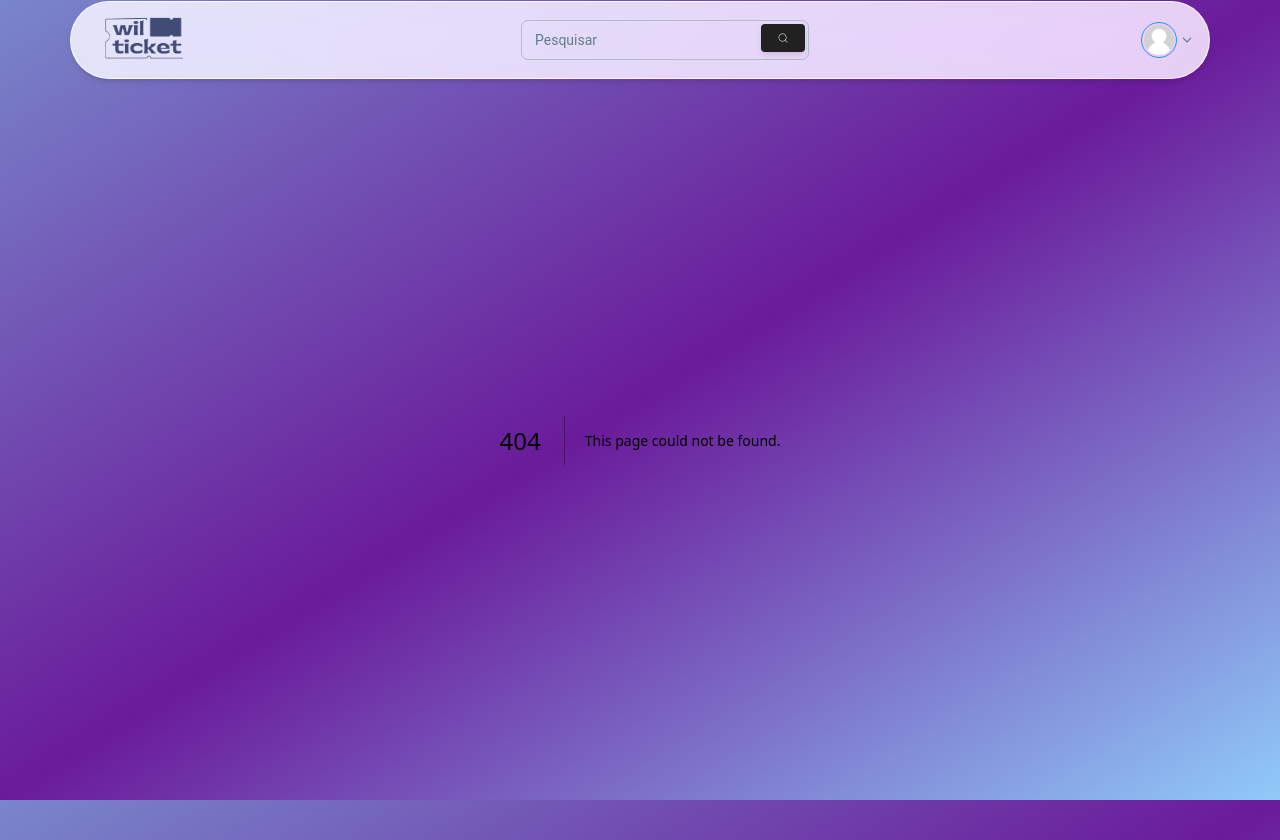
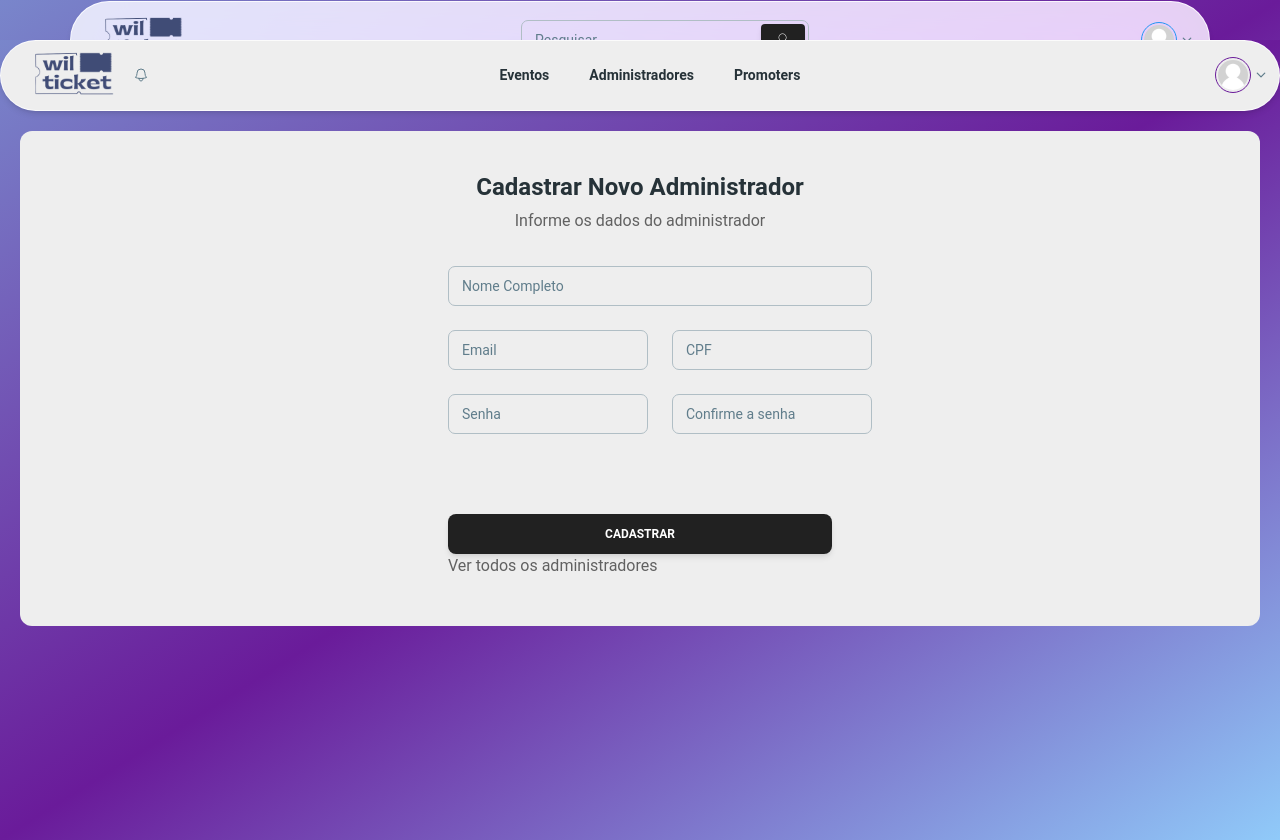
Before and after one commit to WilburTicketsCode/backend, a Next.js app: page /admin in a window 1280 px wide. Before the commit this address had no page. Built offline with nearby package versions, Linux system fonts and the light colour scheme.

Commit message:
:construction: Tela do Admin

```diff
--- /dev/null
+++ b/src/app/admin/page.tsx
@@ -0,0 +1,15 @@
+'use client'
+
+import NavBarAdm from "@/components/Navbar/Adm"
+import TelaNewAdm from "@/components/Admin/NewAdmin"
+
+export default function Adm() {
+    return (
+      <section className='m-0 bg-gradient-to-br from-indigo-300 via-purple-800 to-blue-200 h-screen w-screen'>
+        <div>
+          <NavBarAdm />
+          <TelaNewAdm />
+        </div>
+      </section>
+    )
+  }
--- a/src/app/page.tsx
+++ b/src/app/page.tsx
@@ -15,6 +15,7 @@ export default function Home() {
         <Link href="/profile/customer"><Button>Perfil</Button></Link>
         <Link href="/event-details">evento</Link>
         <Link href="/home">Página inicial</Link>
+        <Link href="/admin">Administrador</Link>
       </ul>
     </div>
   )
--- /dev/null
+++ b/src/components/Admin/NewAdmin/index.tsx
@@ -0,0 +1,44 @@
+import { Input } from "@material-tailwind/react";
+import {
+    Card,
+    Button,
+    Typography,
+} from "@material-tailwind/react";
+
+export default function TelaNewAdm() {
+    return (
+        <section className='bg-gray-200 text-blue-900 rounded-xl p-10 m-5 w-auto h-auto flex gap-20 items-center justify-center'>
+
+            <Card color="transparent" shadow={false} className="flex items-center justify-center">
+                <Typography variant="h4" color="blue-gray">
+                    Cadastrar Novo Administrador
+                </Typography>
+                <Typography color="gray" className="mt-1 font-normal">
+                    Informe os dados do administrador
+                </Typography>
+                <form className="mt-8 mb-2 w-80 max-w-screen-lg sm:w-96">
+                    <div className="min-w-fit mb-4 flex flex-col gap-6">
+                        <Input label="Nome Completo" />
+
+                        <div className="flex flex-col gap-6 md:flex-row">
+                            <Input label="Email" />
+                            <Input label="CPF" />
+                        </div>
+
+                        <div className="flex flex-col gap-6 md:flex-row">
+                            <Input label="Senha" />
+                            <Input label="Confirme a senha" />
+                        </div>
+                    </div>
+
+                    <Button className="mt-20" fullWidth>
+                        Cadastrar
+                    </Button>
+
+                    <a href="/admin-list" className="">Ver todos os administradores</a>
+                </form>
+            </Card>
+
+        </section>
+    )
+}
--- /dev/null
+++ b/src/components/Navbar/Adm/index.tsx
@@ -0,0 +1,179 @@
+'use client'
+import React from "react";
+import {
+  Navbar,
+  MobileNav,
+  Typography,
+  Button,
+  Menu,
+  MenuHandler,
+  MenuList,
+  MenuItem,
+  Avatar,
+  IconButton,
+} from "@material-tailwind/react";
+import {
+  UserCircleIcon,
+  ArrowLeftOnRectangleIcon,
+  ChevronDownIcon,
+  Bars3Icon,
+  BellIcon,
+} from "@heroicons/react/24/outline";
+import Link from "next/link";
+
+// profile menu component
+const profileMenuItems = [
+  {
+    label: "Meu Perfil",
+    icon: UserCircleIcon,
+  },
+  {
+    label: "Sair",
+    icon: ArrowLeftOnRectangleIcon,
+  },
+];
+
+function ProfileMenu() {
+  const [isMenuOpen, setIsMenuOpen] = React.useState(false);
+  const closeMenu = () => setIsMenuOpen(false);
+
+  return (
+    <Menu open={isMenuOpen} handler={setIsMenuOpen} placement="bottom-end">
+      <MenuHandler>
+        <Button
+          variant="text"
+          color="blue-gray"
+          className="flex items-center gap-1 rounded-full py-0.5 pr-2 pl-0.5 lg:ml-auto"
+        >
+          <Avatar
+            variant="circular"
+            size="sm"
+            alt="candice wu"
+            className="border border-purple-800 p-0.5"
+            src="/img/profile/placeholder.jpg"
+          />
+          <ChevronDownIcon
+            strokeWidth={2.5}
+            className={`h-3 w-3 transition-transform ${isMenuOpen ? "rotate-180" : ""
+              }`}
+          />
+        </Button>
+      </MenuHandler>
+      <MenuList className="p-1">
+        {profileMenuItems.map(({ label, icon }, key) => {
+          const isLastItem = key === profileMenuItems.length - 1;
+          return (
+            <MenuItem
+              key={label}
+              onClick={closeMenu}
+              className={`flex items-center gap-2 rounded ${isLastItem
+                  ? "hover:bg-red-500/10 focus:bg-red-500/10 active:bg-red-500/10"
+                  : ""
+                }`}
+            >
+              {React.createElement(icon, {
+                className: `h-4 w-4 ${isLastItem ? "text-red-500" : ""}`,
+                strokeWidth: 2,
+              })}
+              <Typography
+                as="span"
+                variant="small"
+                className="font-normal"
+                color={isLastItem ? "red" : "inherit"}
+              >
+                {label}
+              </Typography>
+            </MenuItem>
+          );
+        })}
+      </MenuList>
+    </Menu>
+  );
+}
+
+// nav list component
+const navListItems = [
+  {
+    label: "Eventos",
+  },
+  {
+    label: "Administradores",
+  },
+  {
+    label: "Promoters",
+  },
+];
+
+function NavList() {
+  return (
+    <ul className="mb-4 mt-2 flex flex-col gap-4 lg:mb-0 lg:mt-0 lg:flex-row lg:items-center">
+      {navListItems.map(({ label }, key) => (
+        <Typography
+          key={label}
+          as="a"
+          href="#"
+          variant="small"
+          color="blue-gray"
+          className="font-semibold"
+        >
+          <MenuItem className="flex items-center gap-2 lg:rounded-full">
+            {label}
+          </MenuItem>
+        </Typography>
+
+      ))}
+    </ul>
+  );
+}
+
+export default function NavBarAdm() {
+  const [isNavOpen, setIsNavOpen] = React.useState(false);
+  const toggleIsNavOpen = () => setIsNavOpen((cur) => !cur);
+
+  React.useEffect(() => {
+    window.addEventListener(
+      "resize",
+      () => window.innerWidth >= 960 && setIsNavOpen(false)
+    );
+  }, []);
+
+  return (
+    <Navbar className="bg-opacity-100 bg-gray-200 mx-auto max-w-screen-md-xl p-1 lg:rounded-full lg:pl-6">
+      <div className="relative mx-auto flex items-center text-blue-gray-900">
+
+        <Link href='/'>
+          <img className="h-[3.8rem] w-[6rem] cursor-pointer"
+            alt="qualquer coisa"
+            src="/icons/wil.svg" >
+          </img>
+        </Link>
+
+        <div className="absolute top-2/4 left-2/4 hidden -translate-x-2/4 -translate-y-2/4 lg:block">
+          <NavList />
+        </div>
+
+        <IconButton
+          variant="text"
+          color="blue-gray"
+          className="ml-0 mr-2">
+          <BellIcon className="h-4 w-4" />
+        </IconButton>
+
+        <IconButton
+          size="sm"
+          color="blue-gray"
+          variant="text"
+          onClick={toggleIsNavOpen}
+          className="ml-auto mr-2 lg:hidden"
+        >
+          <Bars3Icon className="h-6 w-6" />
+        </IconButton>
+
+        <ProfileMenu />
+      </div>
+      <MobileNav open={isNavOpen} className="overflow-scroll">
+        <NavList />
+      </MobileNav>
+    </Navbar>
+  );
+}
```
